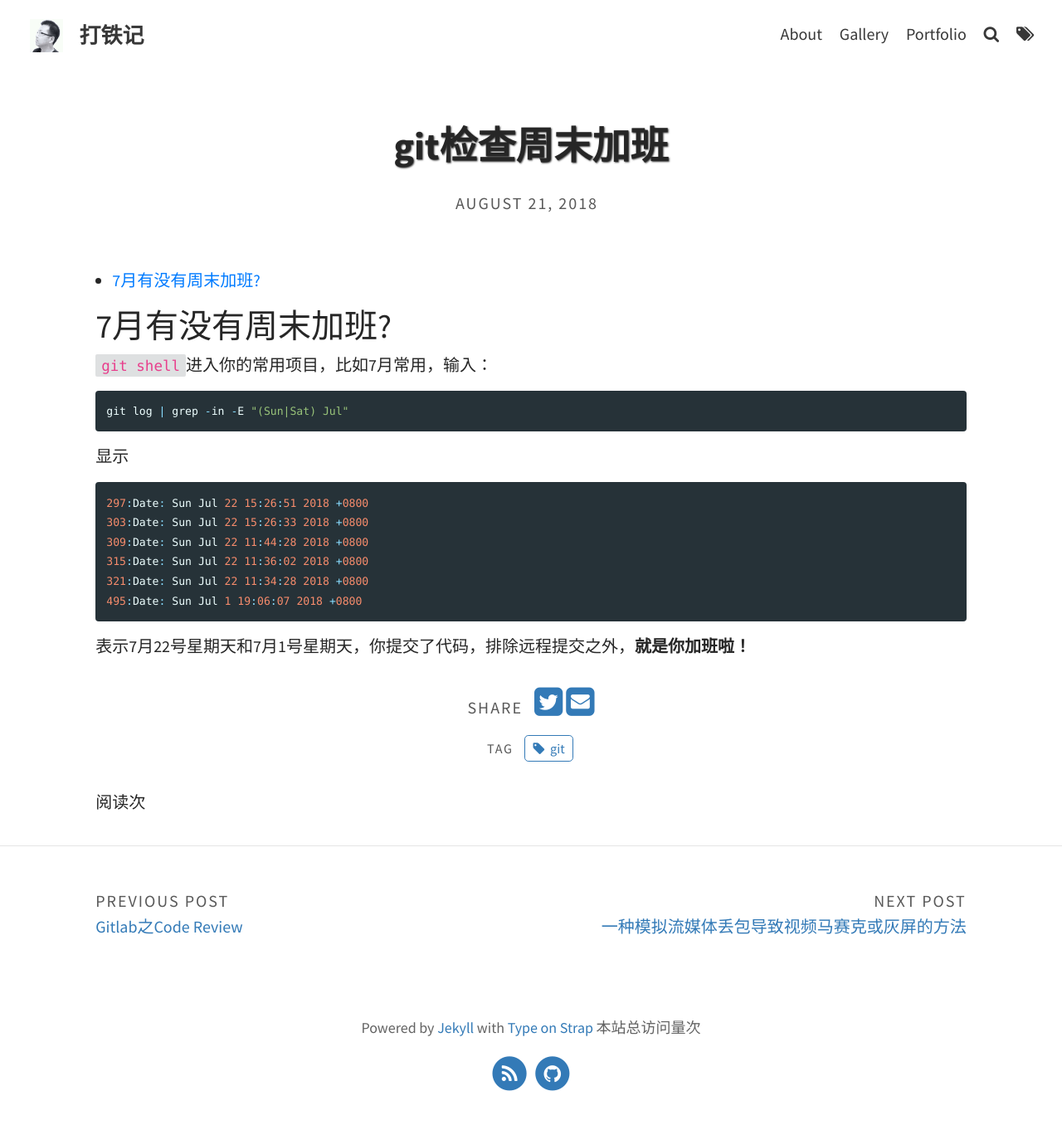
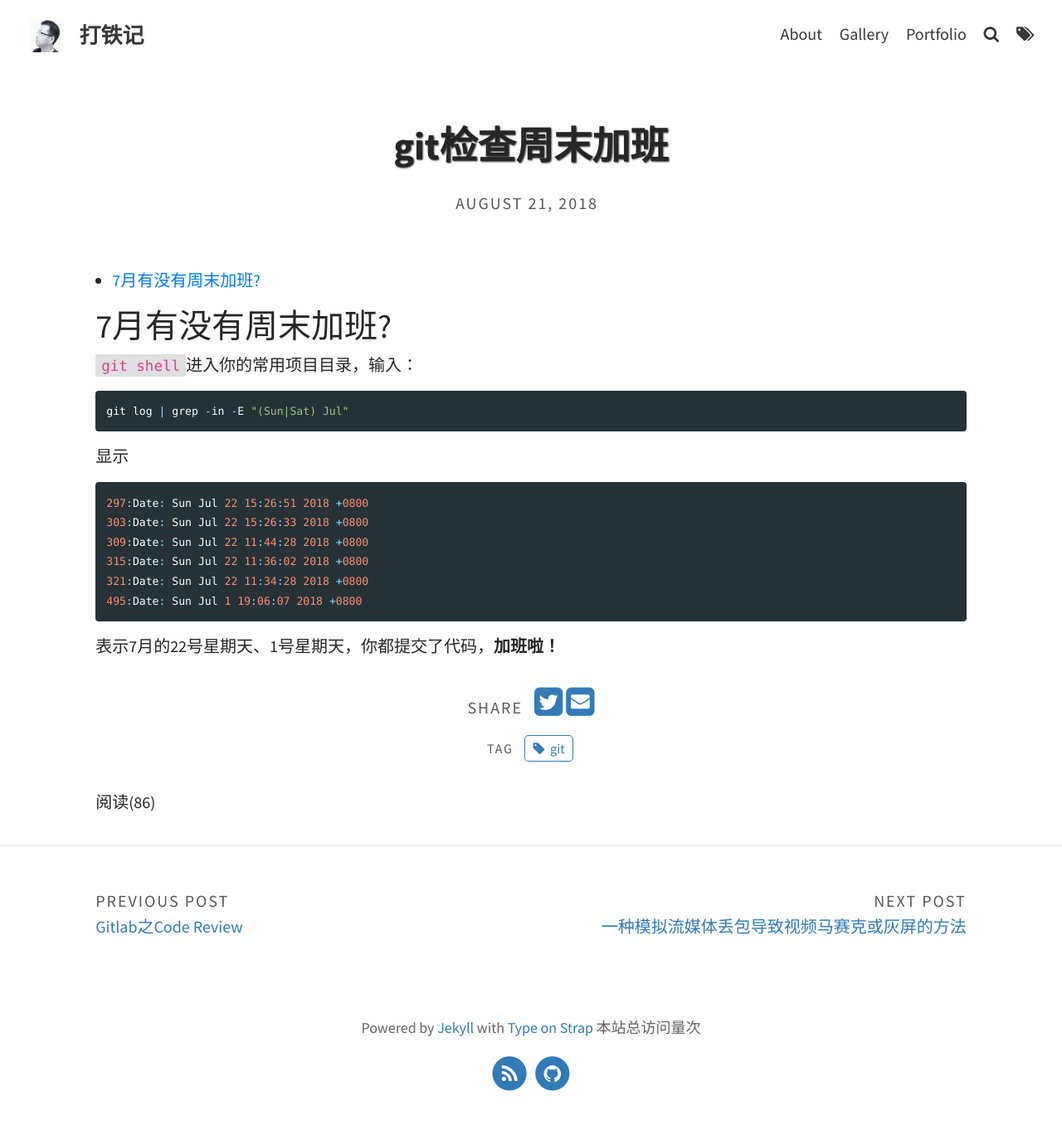
Before and after one commit to hubugui/hubugui.github.io, a Jekyll site: the page built from _posts/2018-08-21-git检查周末加班.md, in a window 1280 px wide. Shown: the whole page at 83% size. Built offline with Jekyll 4.4.1, drawn with Linux system fonts in a browser that asks for light colours; comment, search, counter and statistics services are not loaded.

Commit message:
update git log

````diff
--- a/_layouts/post.html
+++ b/_layouts/post.html
@@ -27,7 +27,9 @@ layout: default
   {% capture tag_list %}{{ page.tags | join: "|"}}{% endcapture %}
   {% include tags_list.html tags=tag_list %}
 
-  <span id="busuanzi_container_page_pv">阅读<span id="busuanzi_value_page_pv"></span>次</span>
+  <span id="busuanzi_container_page_pv">
+    阅读(<span id="busuanzi_value_page_pv">86</span>)
+  </span>
 </article>
 
 <!-- Disqus -->
--- a/_posts/2018-08-21-git检查周末加班.md
+++ b/_posts/2018-08-21-git检查周末加班.md
@@ -16,7 +16,7 @@ excerpt_separator: <!--more-->
 
 # 7月有没有周末加班?
 
-`git shell`进入你的常用项目，比如7月常用，输入：
+`git shell`进入你的常用项目目录，输入：
 
 ```c
 git log | grep -in -E "(Sun|Sat) Jul"
@@ -33,4 +33,4 @@ git log | grep -in -E "(Sun|Sat) Jul"
 495:Date: Sun Jul 1 19:06:07 2018 +0800
 ```
 
-表示7月22号星期天和7月1号星期天，你提交了代码，排除远程提交之外，**就是你加班啦！**
+表示7月的22号星期天、1号星期天，你都提交了代码，**加班啦！**
````
